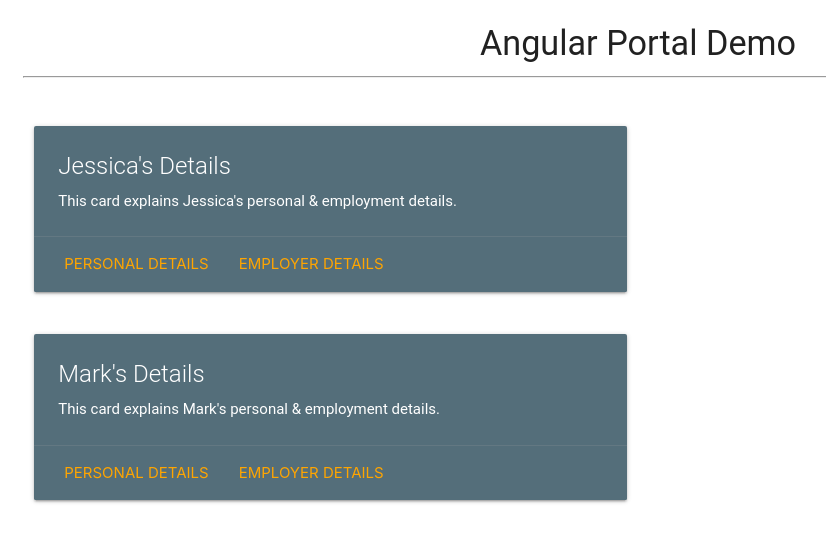
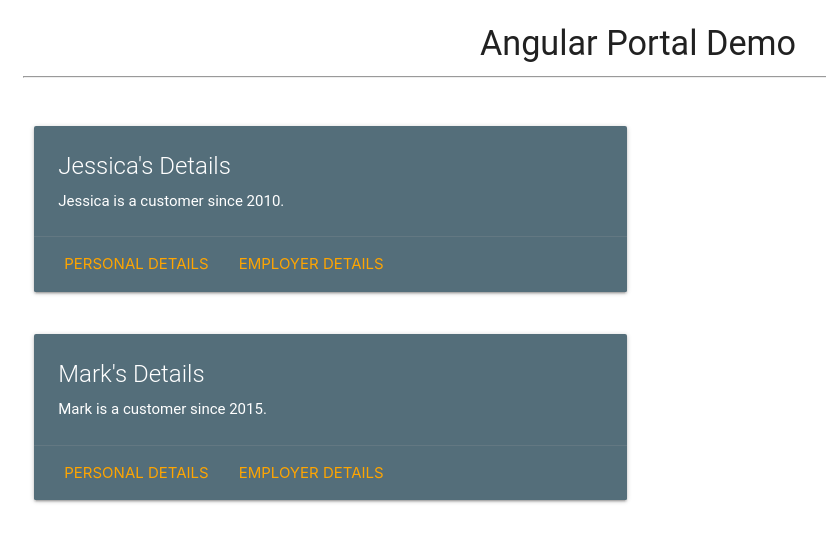
Before and after one commit to tsaranya88/portal-simple, an Angular app: page / in a window 1280 px wide. Shown: the top 542 px of the page, without its empty margins (2-828 px from the left). Built offline with nearby package versions, Linux system fonts and the light colour scheme.

Commit message:
1 file modified

```diff
--- a/src/app/app.component.html
+++ b/src/app/app.component.html
@@ -5,7 +5,7 @@
     <div class="card blue-grey darken-1">
       <div class="card-content white-text">
         <span class="card-title">Jessica's Details</span>
-        <p>This card explains Jessica's personal & employment details.</p>
+        <p>Jessica is a customer since 2010.</p>
       </div>
       <div class="card-action">
         <button (click)="openCustomerPopout('Jessica')">Personal Details</button>
@@ -20,7 +20,7 @@
     <div class="card blue-grey darken-1">
       <div class="card-content white-text">
         <span class="card-title">Mark's Details</span>
-        <p>This card explains Mark's personal & employment details.</p>
+        <p>Mark is a customer since 2015.</p>
       </div>
       <div class="card-action">
         <button (click)="openCustomerPopout('Mark')">Personal Details</button>
```
